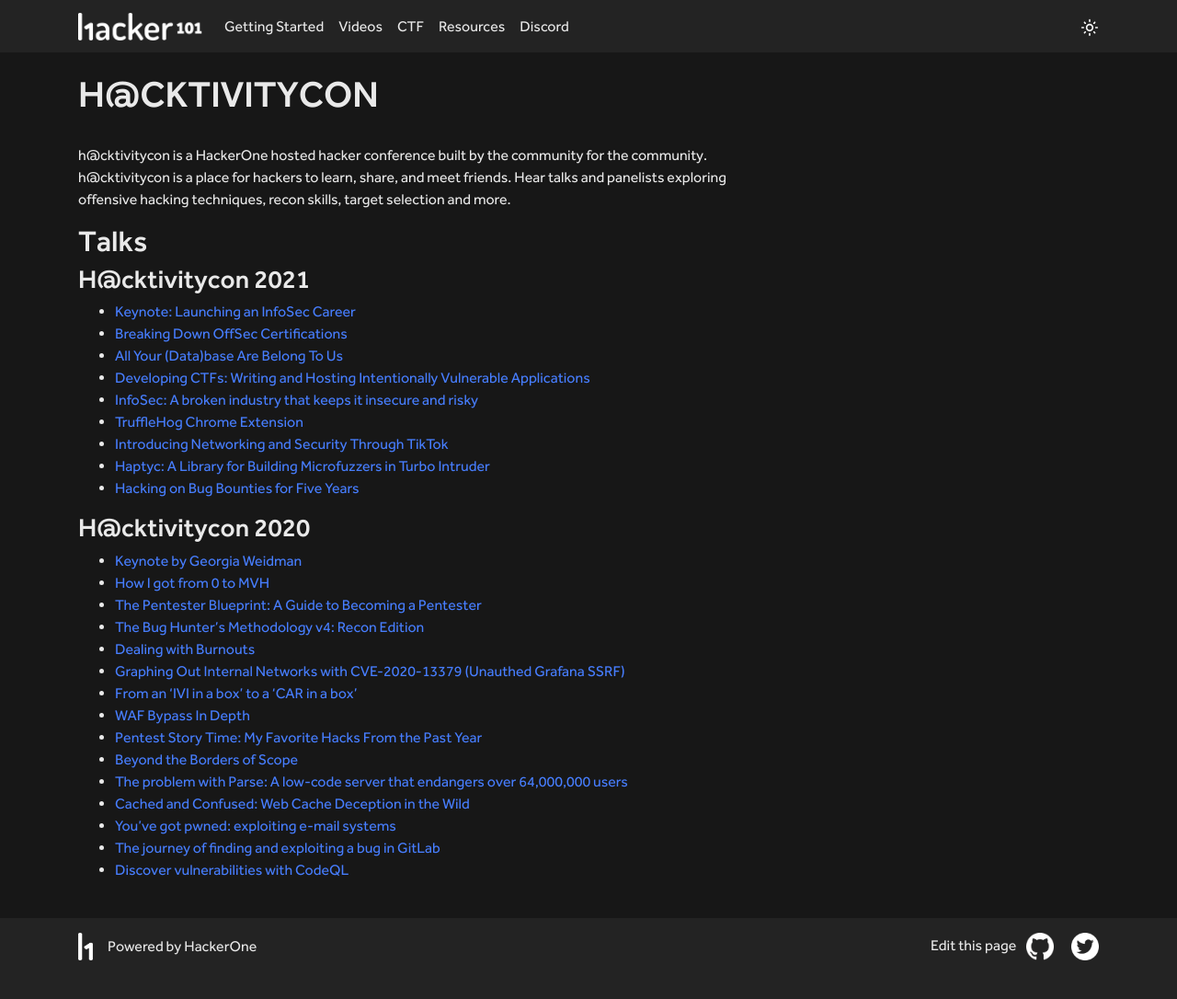
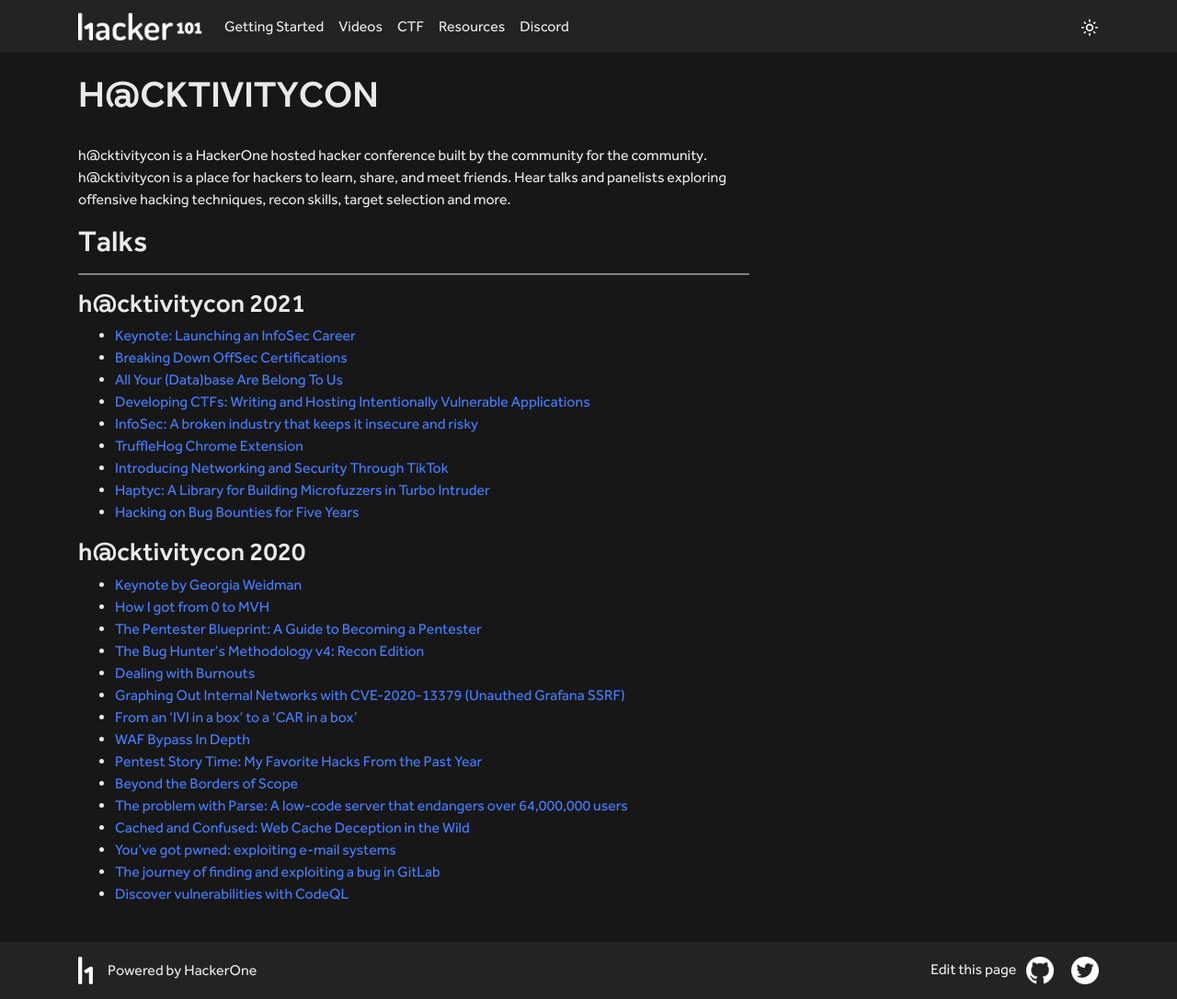
Before and after one commit to Hacker0x01/hacker101, a Jekyll site: the page built from playlists/hacktivitycon.md, in a window 1280 px wide. Shown: the whole page at 92% size. Built offline with Jekyll 4.4.1, drawn with Linux system fonts in a browser that asks for light colours; before the commit the page ends 1060 px from its top, so only the background shows below that.

Commit message:
fix: use proper heading and fix minor typo

```diff
--- a/playlists/hacktivitycon.md
+++ b/playlists/hacktivitycon.md
@@ -1,14 +1,14 @@
 ---
 layout: page
-title: H@cktivitycon
+title: h@cktivitycon
 ---
 
 h@cktivitycon is a HackerOne hosted hacker conference built by the community for the community. h@cktivitycon is a place for hackers to learn, share, and meet friends. Hear talks and panelists exploring offensive hacking techniques, recon skills, target selection and more.
 
-Talks
+## Talks
 ---
 
-### H@cktivitycon 2021
+### h@cktivitycon 2021
 
 - [Keynote: Launching an InfoSec Career](/conferences/hacktivitycon2021/keynote)
 - [Breaking Down OffSec Certifications](/conferences/hacktivitycon2021/offsec_panel)
@@ -20,7 +20,7 @@
 - [Haptyc: A Library for Building Microfuzzers in Turbo Intruder](/conferences/hacktivitycon2021/haptyc)
 - [Hacking on Bug Bounties for Five Years](/conferences/hacktivitycon2021/bugbountyfor5years)
 
-### H@cktivitycon 2020
+### h@cktivitycon 2020
 
 - [Keynote by Georgia Weidman](/conferences/hacktivitycon2020/keynote)
 - [How I got from 0 to MVH](/conferences/hacktivitycon2020/0tomvh)
```
Also changed, not shown: videos.md (+1 -1 lines).
